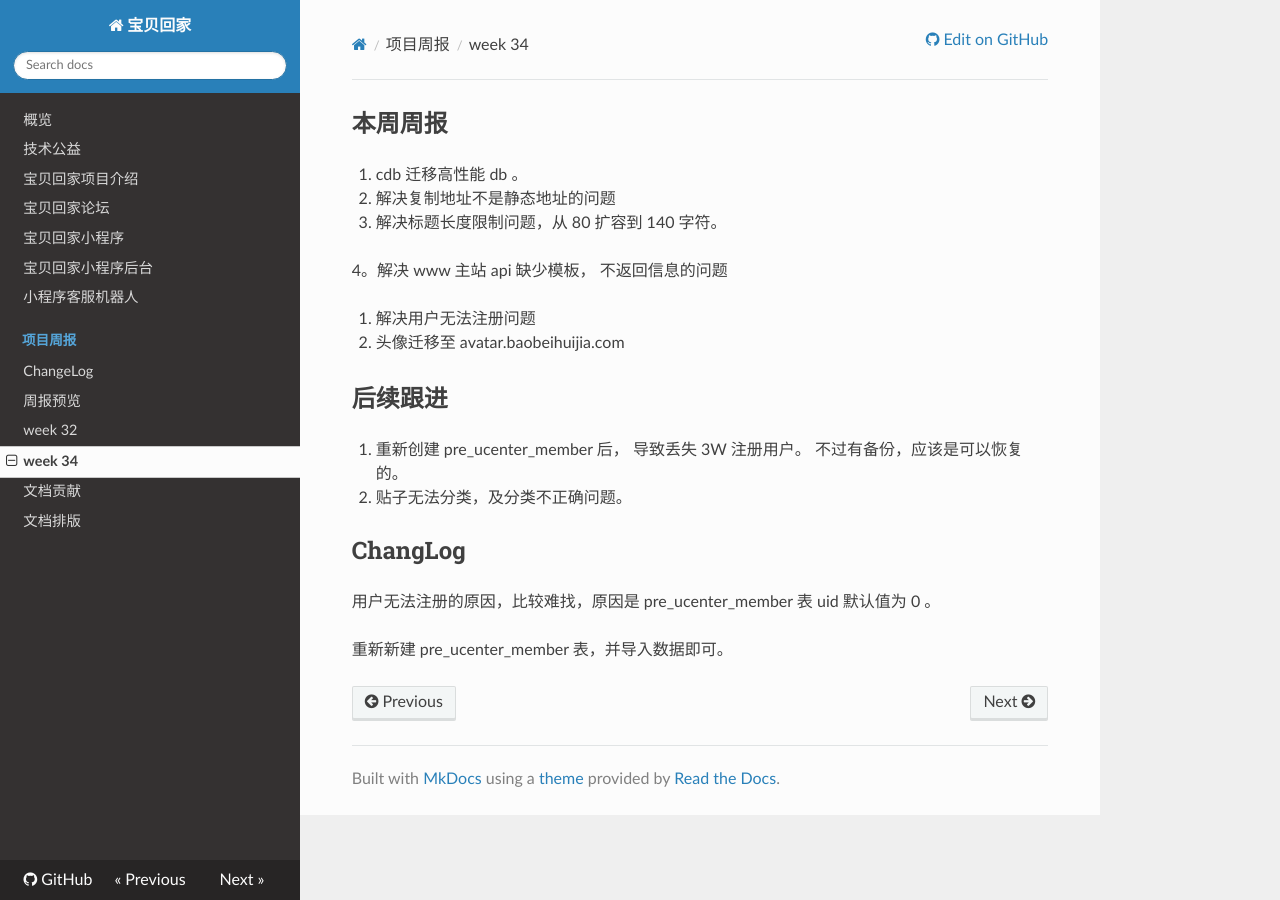
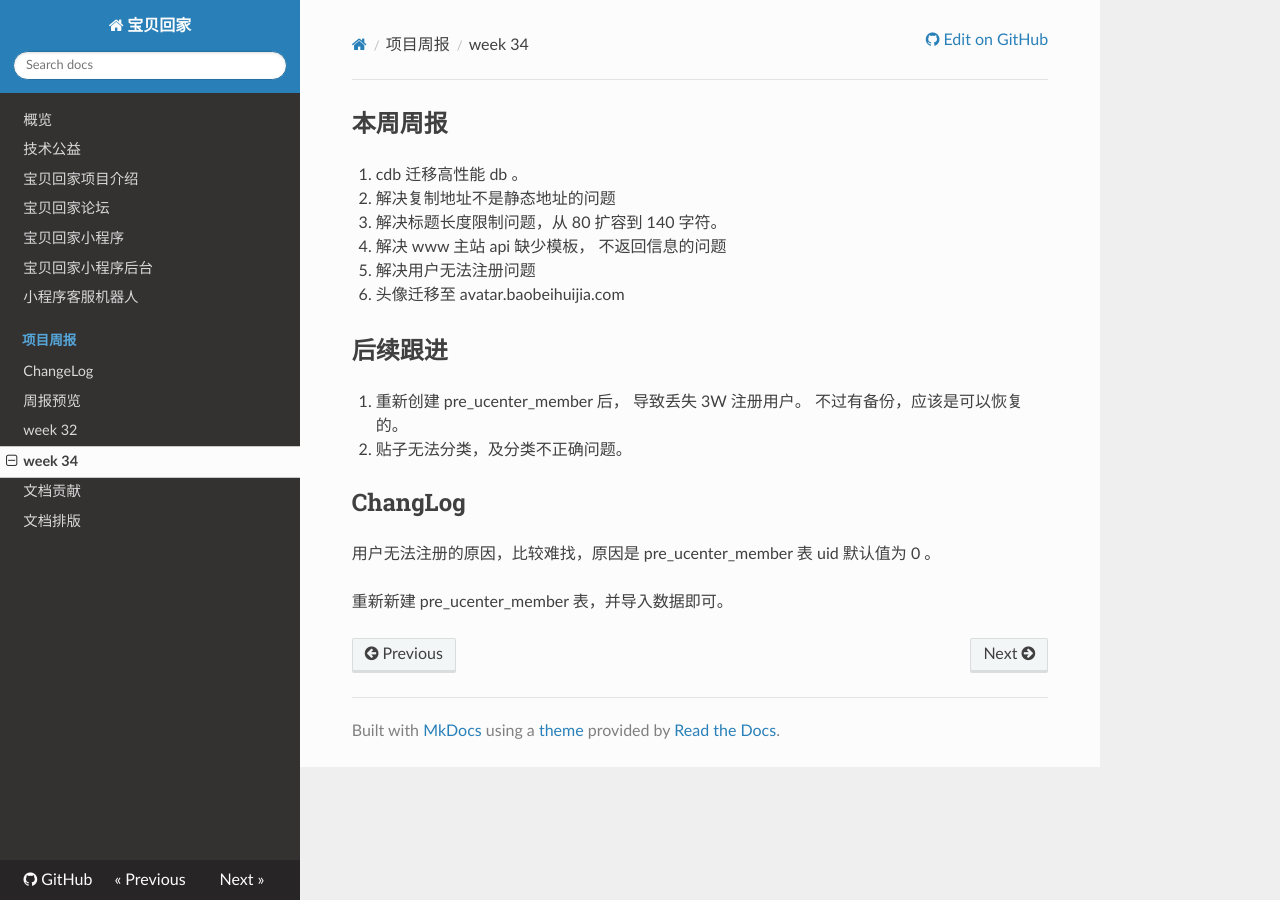
Before and after one commit to bbhj/intro, an MkDocs documentation site: the page built from docs/weekly/2018w34.md, in a window 1280 px wide. Built offline with MkDocs 1.6.1, drawn with Linux system fonts in a browser that asks for light colours; nearby versions of some CDN libraries; old or Windows-style settings are respelled for this version of MkDocs.

Commit message:
add week34

```diff
--- a/docs/weekly/2018w34.md
+++ b/docs/weekly/2018w34.md
@@ -6,7 +6,7 @@
 
 3. 解决标题长度限制问题，从 80 扩容到 140 字符。
 
-4。解决 www 主站 api 缺少模板， 不返回信息的问题
+4. 解决 www 主站 api 缺少模板， 不返回信息的问题
 
 5. 解决用户无法注册问题
 
```
